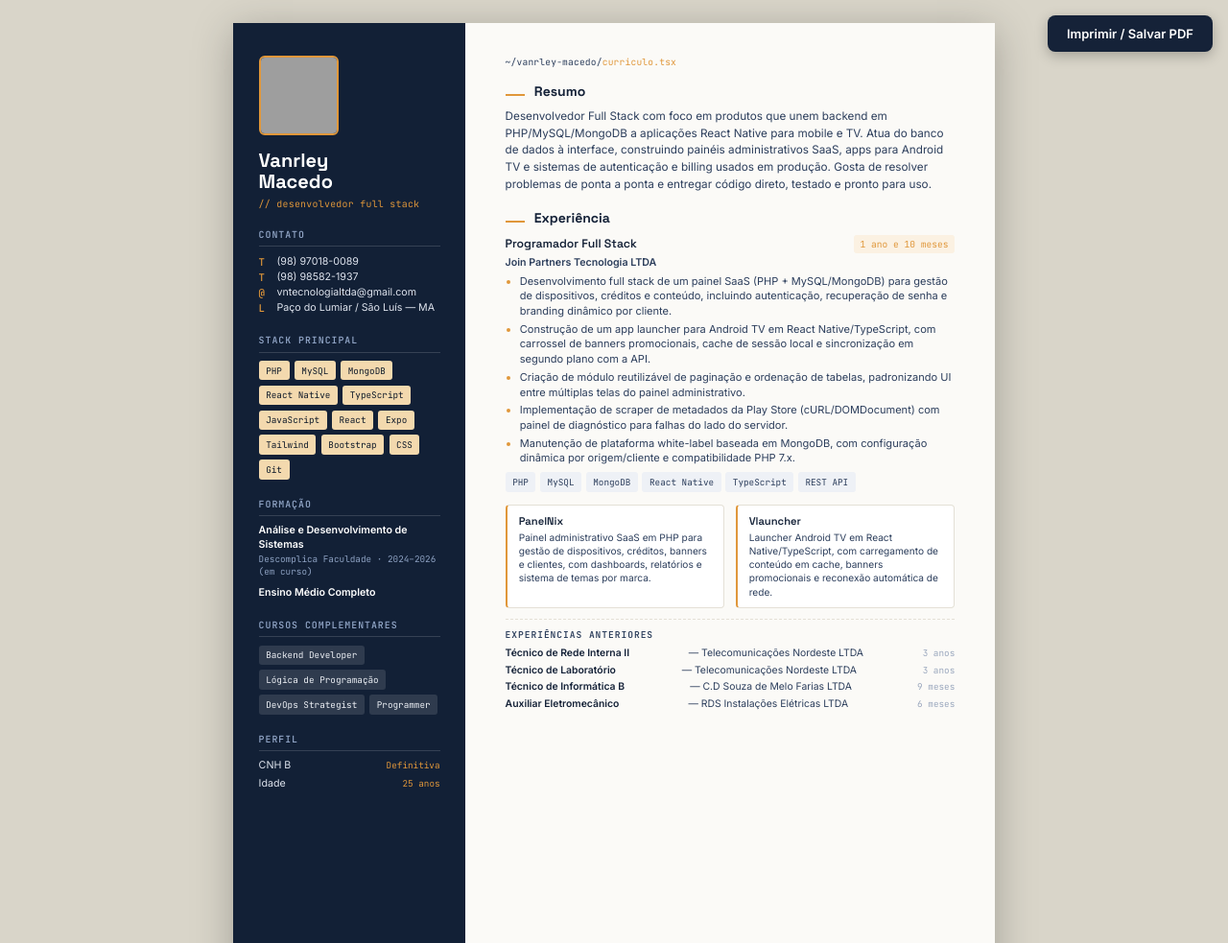
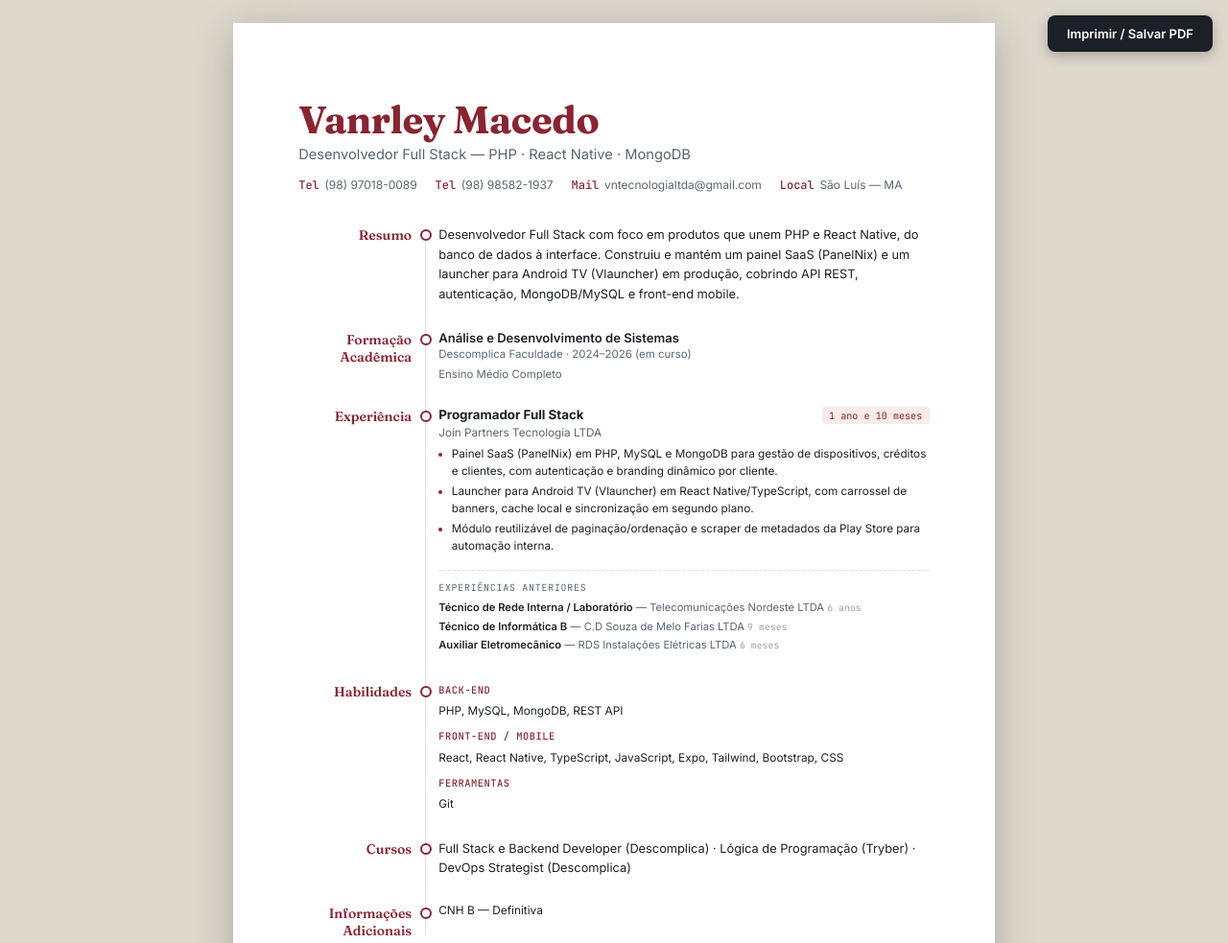
Before and after one commit to Vanrley9136/Curriculo, a plain HTML site: page index.html in a window 1280 px wide. Shown: the top 983 px of the page at 96% size. Drawn offline with Linux system fonts and the light colour scheme; grey boxes are pictures that could not be loaded.

Commit message:
Update index.html

```diff
--- a/index.html
+++ b/index.html
@@ -7,225 +7,186 @@
 <meta name="description" content="Vanrley Macedo — Desenvolvedor Full Stack. PHP, MySQL, MongoDB, React Native, TypeScript." />
 
 <link rel="preconnect" href="https://fonts.googleapis.com">
-<link href="https://fonts.googleapis.com/css2?family=Space+Grotesk:wght@500;600;700&family=Inter:wght@400;500;600;700&family=JetBrains+Mono:wght@400;500;600&display=swap" rel="stylesheet">
+<link href="https://fonts.googleapis.com/css2?family=Fraunces:opsz,wght@9..144,500;9..144,600;9..144,700&family=Inter:wght@400;500;600;700&family=JetBrains+Mono:wght@400;500&display=swap" rel="stylesheet">
 
 <style>
+  /* =====================================================
+     PALETA — mexa só aqui pra trocar as cores do currículo
+     ===================================================== */
   :root{
-    --ink:#152238;
-    --ink-soft:#2c3e5c;
-    --sidebar:#122036;
-    --sidebar-soft:#8fa3c4;
-    --paper:#fbfaf7;
-    --line:#e4e0d6;
-    --accent:#e0973a;
-    --accent-soft:#f3d9ae;
-    --mono:'JetBrains Mono', monospace;
-    --disp:'Space Grotesk', sans-serif;
-    --body:'Inter', sans-serif;
+    --ink:       #1c2027;   /* texto principal */
+    --muted:     #5b6472;   /* texto secundário */
+    --line:      #e3e0d8;   /* linha da timeline / divisórias */
+    --paper:     #ffffff;   /* fundo da página */
+    --accent:    #8a2432;   /* cor de destaque (nome, labels, pontos) */
+    --accent-bg: #f7ece9;   /* fundo suave pra tag de data */
+
+    --font-display: 'Fraunces', serif;   /* fonte do nome e labels */
+    --font-body:    'Inter', sans-serif; /* fonte do corpo do texto */
+    --font-mono:    'JetBrains Mono', monospace; /* datas / detalhes técnicos */
   }
 
   *{box-sizing:border-box;}
   html,body{margin:0;padding:0;}
   body{
-    background:#d9d5c9;
-    font-family:var(--body);
+    background:#ded9cd;
+    font-family:var(--font-body);
     color:var(--ink);
     -webkit-font-smoothing:antialiased;
   }
 
   .page{
     width:210mm;
-    height:297mm;
+    min-height:297mm;
     margin:24px auto;
     background:var(--paper);
-    box-shadow:0 8px 40px rgba(0,0,0,.25);
-    display:flex;
-    align-items:stretch;
-    overflow:hidden;
+    box-shadow:0 8px 40px rgba(0,0,0,.22);
+    padding:20mm 18mm 16mm;
   }
 
-  /* ---------- SIDEBAR ---------- */
-  .sidebar{
-    background:var(--sidebar);
-    color:#eef1f6;
-    padding:9mm 7mm;
-    width:64mm;
-    flex:0 0 64mm;
+  /* ---------- HEADER ---------- */
+  header{margin-bottom:9mm;}
+  header h1{
+    font-family:var(--font-display);
+    font-weight:700;
+    font-size:30pt;
+    color:var(--accent);
+    margin:0 0 1mm;
+    letter-spacing:-.01em;
+  }
+  header .role{
+    font-family:var(--font-body);
+    font-size:11pt;
+    color:var(--muted);
+    margin:0 0 4mm;
+  }
+  .contact-row{
+    display:flex;
+    flex-wrap:wrap;
+    gap:5mm;
+    font-size:9pt;
+    color:var(--muted);
+  }
+  .contact-row span b{
+    font-family:var(--font-mono);
+    color:var(--accent);
+    font-weight:500;
+    margin-right:1.5mm;
   }
 
-  .sidebar .avatar{
-    width:22mm;
-    height:22mm;
-    border-radius:6px;
-    overflow:hidden;
-    border:2px solid var(--accent);
-    margin-bottom:4mm;
-  }
-  .sidebar .avatar img{width:100%;height:100%;object-fit:cover;display:block;}
-
-  .sidebar h1{
-    font-family:var(--disp);
-    font-size:15pt;
-    line-height:1.1;
-    margin:0 0 1.5mm;
-    color:#fff;
-  }
-  .role-tag{
-    font-family:var(--mono);
-    font-size:7.4pt;
-    color:var(--accent);
-    letter-spacing:.03em;
-    margin-bottom:5mm;
-    display:block;
+  /* ---------- TIMELINE ---------- */
+  .timeline{position:relative;}
+  .timeline::before{
+    content:'';
+    position:absolute;
+    top:5px;
+    bottom:5px;
+    left:132px;
+    width:1px;
+    background:var(--line);
   }
 
-  .side-block{margin-bottom:5mm;}
-  .side-block h2{
-    font-family:var(--mono);
-    font-size:7.4pt;
-    text-transform:uppercase;
-    letter-spacing:.1em;
-    color:var(--sidebar-soft);
-    margin:0 0 2.2mm;
-    padding-bottom:1.4mm;
-    border-bottom:1px solid rgba(255,255,255,.15);
+  .row{
+    display:grid;
+    grid-template-columns:118px 1fr;
+    column-gap:28px;
+    margin-bottom:7mm;
+  }
+  .row:last-child{margin-bottom:0;}
+
+  .row .label{
+    font-family:var(--font-display);
+    font-weight:600;
+    font-size:10.5pt;
+    color:var(--accent);
+    text-align:right;
+    line-height:1.3;
+    padding-top:1px;
   }
 
-  .contact-list{list-style:none;margin:0;padding:0;font-size:8pt;line-height:1.5;}
-  .contact-list li{display:flex;gap:2mm;color:#dfe4ee;}
-  .contact-list li b{color:var(--accent);font-family:var(--mono);font-weight:500;min-width:3mm;}
+  .row .content{position:relative;}
+  .row .content::before{
+    content:'';
+    position:absolute;
+    top:4px;
+    left:-19px;
+    width:8px;
+    height:8px;
+    border-radius:50%;
+    background:var(--paper);
+    border:2px solid var(--accent);
+  }
 
-  .tag-cloud{display:flex;flex-wrap:wrap;gap:1.4mm;}
-  .tag{
-    font-family:var(--mono);
-    font-size:7pt;
-    color:#0e1929;
-    background:var(--accent-soft);
-    padding:1mm 2mm;
+  .lead{
+    font-size:9.6pt;
+    line-height:1.6;
+    color:var(--ink);
+    margin:0;
+  }
+
+  /* ---------- FORMAÇÃO ---------- */
+  .edu-title{font-weight:600;font-size:9.8pt;color:var(--ink);}
+  .edu-sub{font-size:8.6pt;color:var(--muted);margin-top:.5mm;}
+  .edu-extra{font-size:8.6pt;color:var(--muted);margin-top:2mm;}
+
+  /* ---------- EXPERIÊNCIA ---------- */
+  .job-head{
+    display:flex;
+    align-items:baseline;
+    justify-content:space-between;
+    flex-wrap:wrap;
+    gap:2mm;
+    margin-bottom:.5mm;
+  }
+  .job-title{font-weight:700;font-size:10pt;color:var(--ink);}
+  .job-org{font-size:8.8pt;color:var(--muted);margin-bottom:2mm;}
+  .job-time{
+    font-family:var(--font-mono);
+    font-size:7.6pt;
+    color:var(--accent);
+    background:var(--accent-bg);
+    padding:.6mm 2mm;
     border-radius:3px;
     white-space:nowrap;
   }
-  .tag.alt{background:rgba(255,255,255,.12);color:#eef1f6;}
+  .row ul{margin:0;padding-left:3.6mm;}
+  .row li{font-size:8.8pt;line-height:1.5;color:var(--ink);margin-bottom:1mm;}
+  .row li::marker{color:var(--accent);}
 
-  .edu-item{margin-bottom:2.4mm;font-size:8pt;line-height:1.4;}
-  .edu-item .t{color:#fff;font-weight:600;}
-  .edu-item .d{color:var(--sidebar-soft);font-family:var(--mono);font-size:7pt;}
+  .older-list{margin-top:4mm;padding-top:3mm;border-top:1px dashed var(--line);}
+  .older-list .h3{
+    font-family:var(--font-mono);
+    font-size:7.4pt;
+    text-transform:uppercase;
+    letter-spacing:.08em;
+    color:var(--muted);
+    margin-bottom:2mm;
+  }
+  .older-row{font-size:8.4pt;color:var(--muted);margin-bottom:1.4mm;}
+  .older-row b{color:var(--ink);font-weight:600;}
+  .older-row span{font-family:var(--font-mono);font-size:7.4pt;color:#9aa2ac;}
 
-  .lang-row{display:flex;justify-content:space-between;font-size:8pt;margin-bottom:1.6mm;color:#dfe4ee;}
-  .lang-row span:last-child{color:var(--accent);font-family:var(--mono);font-size:7pt;}
-
-  /* ---------- MAIN ---------- */
-  .main{padding:9mm 11mm; flex:1 1 auto; min-width:0;}
-
-  .path{
-    font-family:var(--mono);
-    font-size:7.2pt;
-    color:var(--ink-soft);
-    margin:0 0 4mm;
-    letter-spacing:.02em;
-  }
-  .path span{color:var(--accent);}
-
-  .main h2{
-    font-family:var(--disp);
-    font-size:10.5pt;
-    color:var(--ink);
-    margin:0 0 2.4mm;
-    display:flex;
-    align-items:baseline;
-    gap:2.5mm;
-  }
-  .main h2::before{
-    content:'';
-    width:5.5mm;
-    height:2.2px;
-    background:var(--accent);
-    display:inline-block;
+  /* ---------- HABILIDADES ---------- */
+  .skill-line{font-size:8.9pt;line-height:1.7;color:var(--ink);margin-bottom:2mm;}
+  .skill-line:last-child{margin-bottom:0;}
+  .skill-line b{
+    font-family:var(--font-mono);
+    font-weight:500;
+    color:var(--accent);
+    font-size:7.8pt;
+    text-transform:uppercase;
+    letter-spacing:.05em;
+    display:block;
+    margin-bottom:.8mm;
   }
 
-  .section{margin-bottom:4.5mm;}
+  /* ---------- INFO ADICIONAL ---------- */
+  .info-line{font-size:8.9pt;color:var(--ink);}
+  .info-line + .info-line{margin-top:1mm;}
 
-  .summary{
-    font-size:8.8pt;
-    line-height:1.5;
-    color:var(--ink-soft);
-    margin:0;
-  }
-
-  .job{margin-bottom:3.5mm;}
-  .job:last-child{margin-bottom:0;}
-  .job-head{
-    display:flex;
-    justify-content:space-between;
-    align-items:baseline;
-    flex-wrap:wrap;
-    gap:2mm;
-    margin-bottom:1mm;
-  }
-  .job-title{font-family:var(--disp);font-weight:600;font-size:9.2pt;color:var(--ink);}
-  .job-time{font-family:var(--mono);font-size:7.2pt;color:var(--accent);background:#fbf1e2;padding:.7mm 1.8mm;border-radius:3px;}
-  .job-org{font-size:8pt;color:var(--ink-soft);font-weight:600;margin-bottom:1.4mm;}
-
-  .job ul{margin:0;padding-left:4mm;}
-  .job li{font-size:8.3pt;line-height:1.42;color:var(--ink-soft);margin-bottom:.8mm;}
-  .job li::marker{color:var(--accent);}
-
-  .job-tags{display:flex;flex-wrap:wrap;gap:1.2mm;margin-top:1.6mm;}
-  .job-tags .tag{background:#eef1f6;color:var(--ink-soft);}
-
-  .job.compact .job-title{font-size:9pt;}
-  .job.compact{opacity:.92;}
-
-  .flagship{
-    display:flex;
-    gap:3mm;
-    margin-top:1.6mm;
-  }
-  .flagship-card{
-    border:1px solid var(--line);
-    border-left:2.5px solid var(--accent);
-    border-radius:4px;
-    padding:2.4mm 3.2mm;
-    background:#fff;
-    flex:1 1 0;
-    min-width:0;
-  }
-  .flagship-card .name{
-    font-family:var(--disp);
-    font-weight:600;
-    font-size:8.4pt;
-    color:var(--ink);
-    margin-bottom:.8mm;
-  }
-  .flagship-card p{
-    font-size:7.6pt;
-    color:var(--ink-soft);
-    line-height:1.4;
-    margin:0;
-  }
-
-  .older-roles{margin-top:3mm;padding-top:2.2mm;border-top:1px dashed var(--line);}
-  .older-roles h3{
-    font-family:var(--mono);
-    font-size:7.2pt;
-    text-transform:uppercase;
-    letter-spacing:.1em;
-    color:var(--ink-soft);
-    margin:0 0 1.8mm;
-  }
-  .older-grid{display:flex;flex-direction:column;gap:1.2mm;}
-  .older-row{display:flex;justify-content:space-between;font-size:7.8pt;color:var(--ink-soft);}
-  .older-row b{color:var(--ink);font-weight:600;}
-  .older-row span{font-family:var(--mono);font-size:7pt;color:#9aa7bd;}
-
-  .print-btn{
-    position:fixed;
-    top:16px;
-    right:16px;
-    z-index:50;
-  }
+  .print-btn{position:fixed;top:16px;right:16px;z-index:50;}
   .print-btn button{
-    font-family:var(--body);
+    font-family:var(--font-body);
     font-weight:600;
     font-size:13px;
     background:var(--ink);
@@ -236,27 +197,23 @@
     cursor:pointer;
     box-shadow:0 4px 14px rgba(0,0,0,.25);
   }
-  .print-btn button:hover{background:var(--accent);color:#152238;}
+  .print-btn button:hover{background:var(--accent);}
 
   @media print{
-    @page{ size: A4; margin: 0; }
-    html,body{background:#fff; height:297mm; overflow:hidden;}
-    .page{box-shadow:none;margin:0;width:210mm;height:297mm;}
+    @page{ size:A4; margin:0; }
+    html,body{background:#fff;}
+    .page{box-shadow:none;margin:0;width:210mm;min-height:297mm;}
     .print-btn{display:none !important;}
-    .side-block, .job, .flagship-card, .older-roles, .section{
-      break-inside:avoid;
-      page-break-inside:avoid;
-    }
-    *{
-      -webkit-print-color-adjust:exact;
-      print-color-adjust:exact;
-      color-adjust:exact;
-    }
+    .row{break-inside:avoid;page-break-inside:avoid;}
+    *{-webkit-print-color-adjust:exact;print-color-adjust:exact;color-adjust:exact;}
   }
 
   @media (max-width:800px){
-    .page{width:100%;grid-template-columns:1fr;}
-    .flagship{grid-template-columns:1fr;}
+    .page{width:100%;padding:8mm;}
+    .row{grid-template-columns:1fr;column-gap:0;}
+    .row .label{text-align:left;margin-bottom:1mm;}
+    .timeline::before{display:none;}
+    .row .content::before{display:none;}
   }
 </style>
 </head>
@@ -264,131 +221,87 @@
 
   <div class="page" id="resume">
 
-    <!-- SIDEBAR -->
-    <aside class="sidebar">
-      <div class="avatar">
-        <img src="https://i.postimg.cc/c4KT32d3/Gemini-Generated-Image-ibv3gvibv3gvibv3.png" alt="Vanrley Macedo" />
+    <header>
+      <h1>Vanrley Macedo</h1>
+      <p class="role">Desenvolvedor Full Stack — PHP · React Native · MongoDB</p>
+      <div class="contact-row">
+        <span><b>Tel</b>(98) 97018-0089</span>
+        <span><b>Tel</b>(98) 98582-1937</span>
+        <span><b>Mail</b>vntecnologialtda@gmail.com</span>
+        <span><b>Local</b>São Luís — MA</span>
       </div>
+    </header>
 
-      <h1>Vanrley<br/>Macedo</h1>
-      <span class="role-tag">// desenvolvedor full stack</span>
+    <div class="timeline">
 
-      <div class="side-block">
-        <h2>Contato</h2>
-        <ul class="contact-list">
-          <li><b>T</b> (98) 97018-0089</li>
-          <li><b>T</b> (98) 98582-1937</li>
-          <li><b>@</b> vntecnologialtda@gmail.com</li>
-          <li><b>L</b> Paço do Lumiar / São Luís — MA</li>
-        </ul>
-      </div>
-
-      <div class="side-block">
-        <h2>Stack principal</h2>
-        <div class="tag-cloud">
-          <span class="tag">PHP</span>
-          <span class="tag">MySQL</span>
-          <span class="tag">MongoDB</span>
-          <span class="tag">React Native</span>
-          <span class="tag">TypeScript</span>
-          <span class="tag">JavaScript</span>
-          <span class="tag">React</span>
-          <span class="tag">Expo</span>
-          <span class="tag">Tailwind</span>
-          <span class="tag">Bootstrap</span>
-          <span class="tag">CSS</span>
-          <span class="tag">Git</span>
+      <div class="row">
+        <div class="label">Resumo</div>
+        <div class="content">
+          <p class="lead">
+            Desenvolvedor Full Stack com foco em produtos que unem PHP e React Native, do
+            banco de dados à interface. Construiu e mantém um painel SaaS (PanelNix) e um
+            launcher para Android TV (Vlauncher) em produção, cobrindo API REST, autenticação,
+            MongoDB/MySQL e front-end mobile.
+          </p>
         </div>
       </div>
 
-      <div class="side-block">
-        <h2>Formação</h2>
-        <div class="edu-item">
-          <div class="t">Análise e Desenvolvimento de Sistemas</div>
-          <div class="d">Descomplica Faculdade · 2024–2026 (em curso)</div>
-        </div>
-        <div class="edu-item">
-          <div class="t">Ensino Médio Completo</div>
+      <div class="row">
+        <div class="label">Formação<br/>Acadêmica</div>
+        <div class="content">
+          <div class="edu-title">Análise e Desenvolvimento de Sistemas</div>
+          <div class="edu-sub">Descomplica Faculdade · 2024–2026 (em curso)</div>
+          <div class="edu-extra">Ensino Médio Completo</div>
         </div>
       </div>
 
-      <div class="side-block">
-        <h2>Cursos complementares</h2>
-        <div class="tag-cloud">
-          <span class="tag alt">Backend Developer</span>
-          <span class="tag alt">Lógica de Programação</span>
-          <span class="tag alt">DevOps Strategist</span>
-          <span class="tag alt">Programmer</span>
-        </div>
-      </div>
-
-      <div class="side-block">
-        <h2>Perfil</h2>
-        <div class="lang-row"><span>CNH B</span><span>Definitiva</span></div>
-        <div class="lang-row"><span>Idade</span><span>25 anos</span></div>
-      </div>
-    </aside>
-
-    <!-- MAIN -->
-    <main class="main">
-      <p class="path">~/vanrley-macedo/<span>curriculo.tsx</span></p>
-
-      <section class="section">
-        <h2>Resumo</h2>
-        <p class="summary">
-          Desenvolvedor Full Stack com foco em produtos que unem backend em PHP/MySQL/MongoDB
-          a aplicações React Native para mobile e TV. Atua do banco de dados à interface,
-          construindo painéis administrativos SaaS, apps para Android TV e sistemas de
-          autenticação e billing usados em produção. Gosta de resolver problemas de ponta a
-          ponta e entregar código direto, testado e pronto para uso.
-        </p>
-      </section>
-
-      <section class="section">
-        <h2>Experiência</h2>
-
-        <div class="job">
+      <div class="row">
+        <div class="label">Experiência</div>
+        <div class="content">
           <div class="job-head">
             <span class="job-title">Programador Full Stack</span>
             <span class="job-time">1 ano e 10 meses</span>
           </div>
           <div class="job-org">Join Partners Tecnologia LTDA</div>
           <ul>
-            <li>Desenvolvimento full stack de um painel SaaS (PHP + MySQL/MongoDB) para gestão de dispositivos, créditos e conteúdo, incluindo autenticação, recuperação de senha e branding dinâmico por cliente.</li>
-            <li>Construção de um app launcher para Android TV em React Native/TypeScript, com carrossel de banners promocionais, cache de sessão local e sincronização em segundo plano com a API.</li>
-            <li>Criação de módulo reutilizável de paginação e ordenação de tabelas, padronizando UI entre múltiplas telas do painel administrativo.</li>
-            <li>Implementação de scraper de metadados da Play Store (cURL/DOMDocument) com painel de diagnóstico para falhas do lado do servidor.</li>
-            <li>Manutenção de plataforma white-label baseada em MongoDB, com configuração dinâmica por origem/cliente e compatibilidade PHP 7.x.</li>
+            <li>Painel SaaS (PanelNix) em PHP, MySQL e MongoDB para gestão de dispositivos, créditos e clientes, com autenticação e branding dinâmico por cliente.</li>
+            <li>Launcher para Android TV (Vlauncher) em React Native/TypeScript, com carrossel de banners, cache local e sincronização em segundo plano.</li>
+            <li>Módulo reutilizável de paginação/ordenação e scraper de metadados da Play Store para automação interna.</li>
           </ul>
-          <div class="job-tags">
-            <span class="tag">PHP</span><span class="tag">MySQL</span><span class="tag">MongoDB</span>
-            <span class="tag">React Native</span><span class="tag">TypeScript</span><span class="tag">REST API</span>
-          </div>
-        </div>
 
-        <div class="flagship">
-          <div class="flagship-card">
-            <div class="name">PanelNix</div>
-            <p>Painel administrativo SaaS em PHP para gestão de dispositivos, créditos, banners e clientes, com dashboards, relatórios e sistema de temas por marca.</p>
-          </div>
-          <div class="flagship-card">
-            <div class="name">Vlauncher</div>
-            <p>Launcher Android TV em React Native/TypeScript, com carregamento de conteúdo em cache, banners promocionais e reconexão automática de rede.</p>
-          </div>
-        </div>
-
-        <div class="older-roles">
-          <h3>Experiências anteriores</h3>
-          <div class="older-grid">
-            <div class="older-row"><b>Técnico de Rede Interna II</b> — Telecomunicações Nordeste LTDA <span>3 anos</span></div>
-            <div class="older-row"><b>Técnico de Laboratório</b> — Telecomunicações Nordeste LTDA <span>3 anos</span></div>
+          <div class="older-list">
+            <div class="h3">Experiências anteriores</div>
+            <div class="older-row"><b>Técnico de Rede Interna / Laboratório</b> — Telecomunicações Nordeste LTDA <span>6 anos</span></div>
             <div class="older-row"><b>Técnico de Informática B</b> — C.D Souza de Melo Farias LTDA <span>9 meses</span></div>
             <div class="older-row"><b>Auxiliar Eletromecânico</b> — RDS Instalações Elétricas LTDA <span>6 meses</span></div>
           </div>
         </div>
-      </section>
+      </div>
 
-    </main>
+      <div class="row">
+        <div class="label">Habilidades</div>
+        <div class="content">
+          <div class="skill-line"><b>Back-end</b>PHP, MySQL, MongoDB, REST API</div>
+          <div class="skill-line"><b>Front-end / Mobile</b>React, React Native, TypeScript, JavaScript, Expo, Tailwind, Bootstrap, CSS</div>
+          <div class="skill-line"><b>Ferramentas</b>Git</div>
+        </div>
+      </div>
+
+      <div class="row">
+        <div class="label">Cursos</div>
+        <div class="content">
+          <p class="lead">Full Stack e Backend Developer (Descomplica) · Lógica de Programação (Tryber) · DevOps Strategist (Descomplica)</p>
+        </div>
+      </div>
+
+      <div class="row">
+        <div class="label">Informações<br/>Adicionais</div>
+        <div class="content">
+          <div class="info-line">CNH B — Definitiva</div>
+        </div>
+      </div>
+
+    </div>
   </div>
 
   <div class="print-btn">
@@ -396,8 +309,8 @@
   </div>
 
   <script>
-    // Dica: na janela de impressão, marque "Gráficos de segundo plano" /
-    // "Background graphics" para o PDF sair com as mesmas cores do site.
+    // Na janela de impressão, ative "Gráficos de segundo plano" / "Background graphics"
+    // pra manter a cor de destaque no PDF. Formato: A4, margens 0.
   </script>
 </body>
 </html>
```
